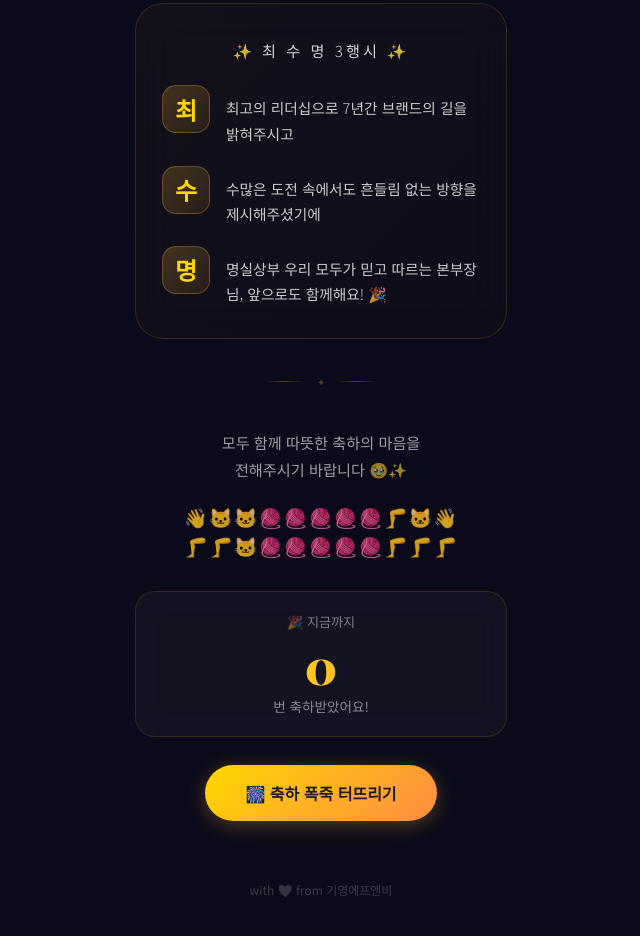
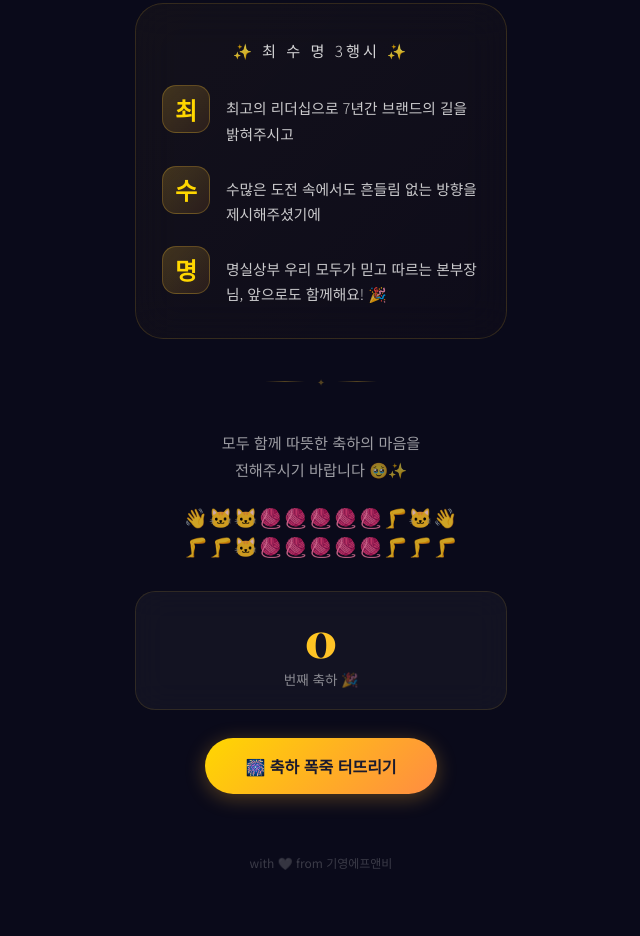
Before and after one commit to Azmo-Shin/kiyoung_chukha, a plain HTML site: page index.html in a window 1280 px wide. Shown: the part 2044-2980 px from the top of the page, without its empty margins (319-959 px from the left). Drawn offline with nearby package versions, Linux system fonts and the light colour scheme; no server answers.

Commit message:
카운터 라벨 간소화

```diff
--- a/index.html
+++ b/index.html
@@ -552,9 +552,8 @@
         </div>
 
         <div class="counter-box">
-            <p class="counter-label">🎉 지금까지</p>
             <p class="counter-number" id="counterNum">-</p>
-            <p class="counter-unit">번 축하받았어요!</p>
+            <p class="counter-unit">번째 축하 🎉</p>
         </div>
 
         <button class="firework-btn" onclick="celebrate()">🎆 축하 폭죽 터뜨리기</button>
```
